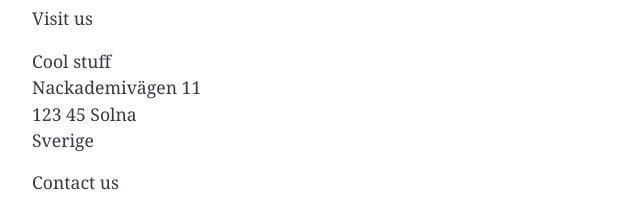
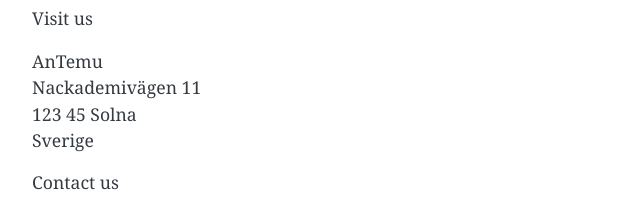
Before and after one commit to Anho87/vg-projekt, a plain HTML site: page about-us.html in a window 1280 px wide. Shown: the part 1160-1364 px from the top of the page, 50-690 px from the left. Drawn offline with Linux system fonts and the light colour scheme.

```diff
--- a/about-us.html
+++ b/about-us.html
@@ -36,7 +36,7 @@
       <div class="contact-info col-12 col-xxl-6">
         <h3 class="section-header">Here you can contact us</h3>
         <p class="map-header">Visit us</p>
-        <p class="paragraph-info-text">Cool stuff
+        <p class="paragraph-info-text">AnTemu
           <br>Nackademivägen 11
           <br>123 45 Solna
           <br>Sverige
```
